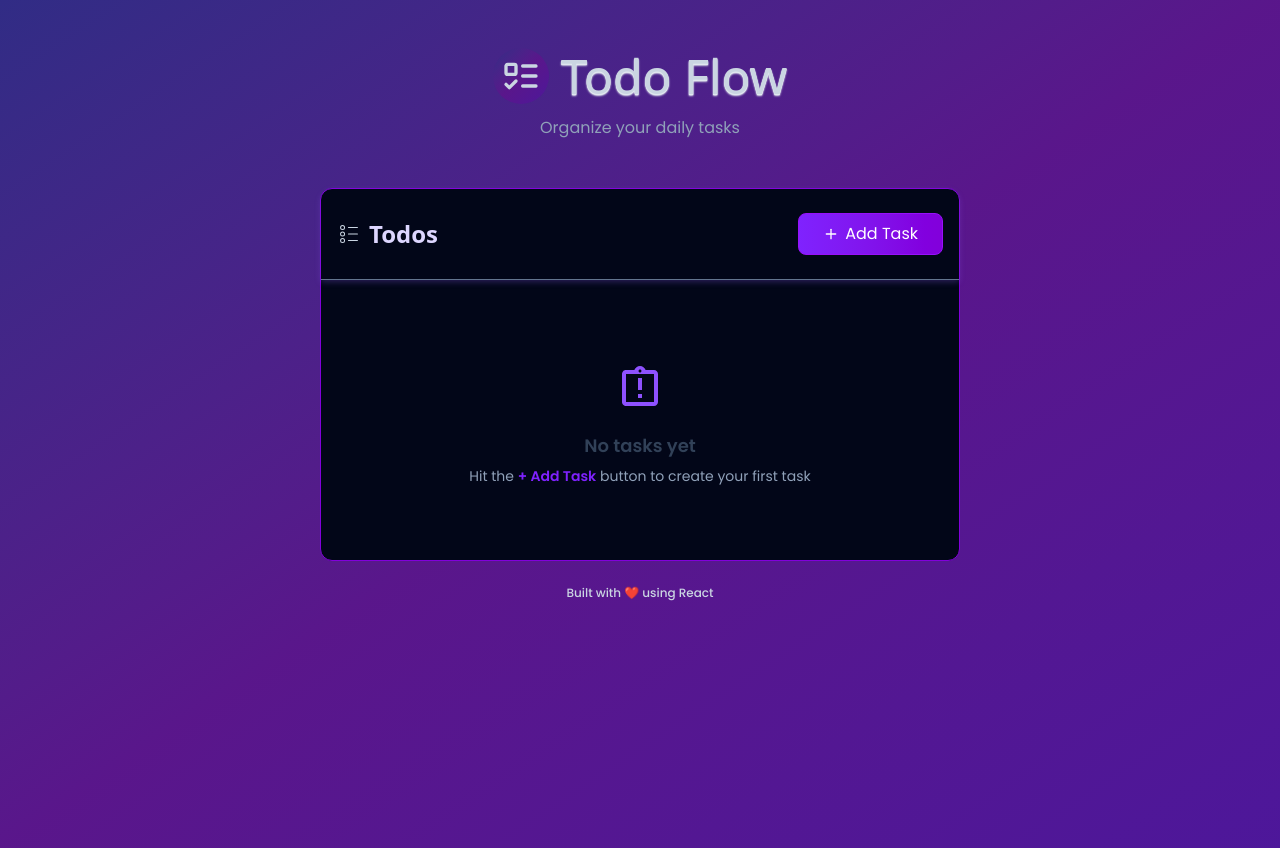
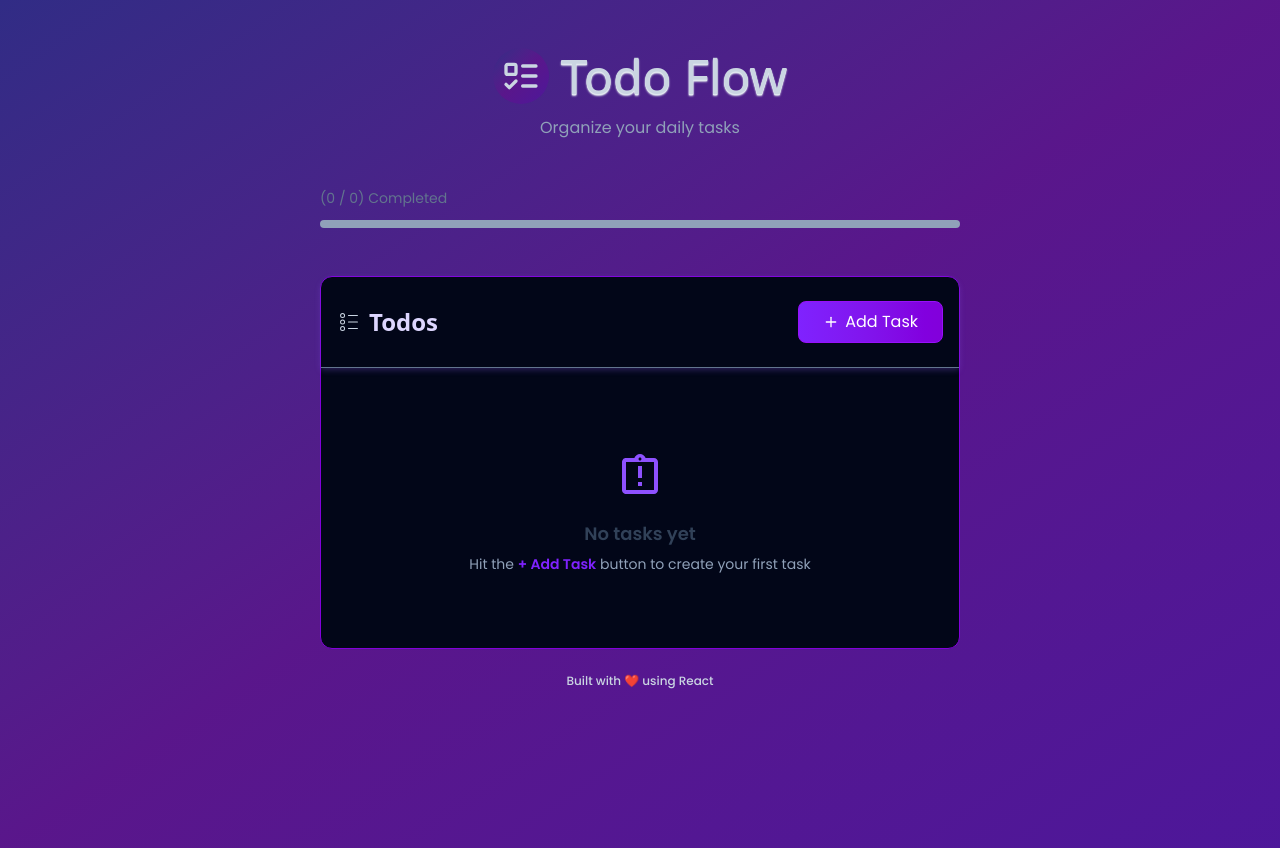
Before and after one commit to SalaitSudhakar/react-todo, a React (Vite) app: page / in a window 1280 px wide. Built offline with nearby package versions, Linux system fonts and the light colour scheme; a web font is replaced by a local one.

Commit message:
Add custom progress bar for completed Tasks

```diff
--- a/src/App.jsx
+++ b/src/App.jsx
@@ -23,6 +23,8 @@ const App = () => {
     };
   });
 
+  console.log("State: ", state.todos)
+
   useEffect(() => {
     storeData(state);
   }, [state, storeData]);
@@ -42,9 +44,11 @@ const App = () => {
   };
 
   return (
-    <div>
+    <div className="pb-6 sm:pb-12">
       {/* header */}
-      <Header />
+      <Header
+        todos={state.todos}
+      />
 
       {/* Todo Container */}
       <TodoContainer
--- a/src/Components/Header.jsx
+++ b/src/Components/Header.jsx
@@ -1,16 +1,45 @@
 import React from "react";
 import { LuListTodo } from "react-icons/lu";
+import {
+  calculateCompletedPercentage,
+  totalTasksAndCompletedTasksLength,
+} from "../utility/calculatePercentage";
 
-const Header = () => {
+const Header = ({ todos }) => {
+  const [totalTasks, completedTasks] = totalTasksAndCompletedTasksLength(todos);
+
+  console.log("CompletedTask in Header: ", completedTasks);
+
+  const completedPercentage = calculateCompletedPercentage(
+    totalTasks,
+    completedTasks,
+  );
+
+  console.log("CompletedTask Percentage in Header: ", completedPercentage);
+
   return (
-    <header className="my-12 text-center">
+    <header className="my-12">
+      <div>
         <h1 className="animate-slide-left text-shadow-sm text-shadow-slate-200 text-3xl sm:text-5xl flex justify-center items-center align-top gap-3">
           <LuListTodo className="size-10 sm:size-14 align-text-top text-slate-300 rounded-full bg-linear-to-br from-indigo-900 via-purple-900 to-violet-900 p-2" />
           <span>Todo Flow</span>
         </h1>
-      <p className="animate-slide-up mt-3 text-slate-400">
+        <p className="animate-slide-up mt-3 text-slate-400 text-center">
           Organize your daily tasks
         </p>
+      </div>
+
+      <div className="animate-slide-right text-slate-500  gap-1.5 max-w-11/12 sm:max-w-9/12 lg:max-w-1/2 mx-auto">
+        <p className="block mt-12 mb-3 text-sm">
+          ({completedTasks || 0} / {totalTasks || 0}) Completed
+        </p>
+        <div className="relative w-full h-2 bg-slate-400 rounded-full">
+          <div
+            className={`h-[inherit] bg-linear-to-r bg-slate-950/90 rounded-full duration-300 transition-all ease-out`}
+            style={{ width: `${completedPercentage}%` }}
+          ></div>
+        </div>
+      </div>
     </header>
   );
 };
```
Lines whose indentation alone changed are shown as unchanged.
